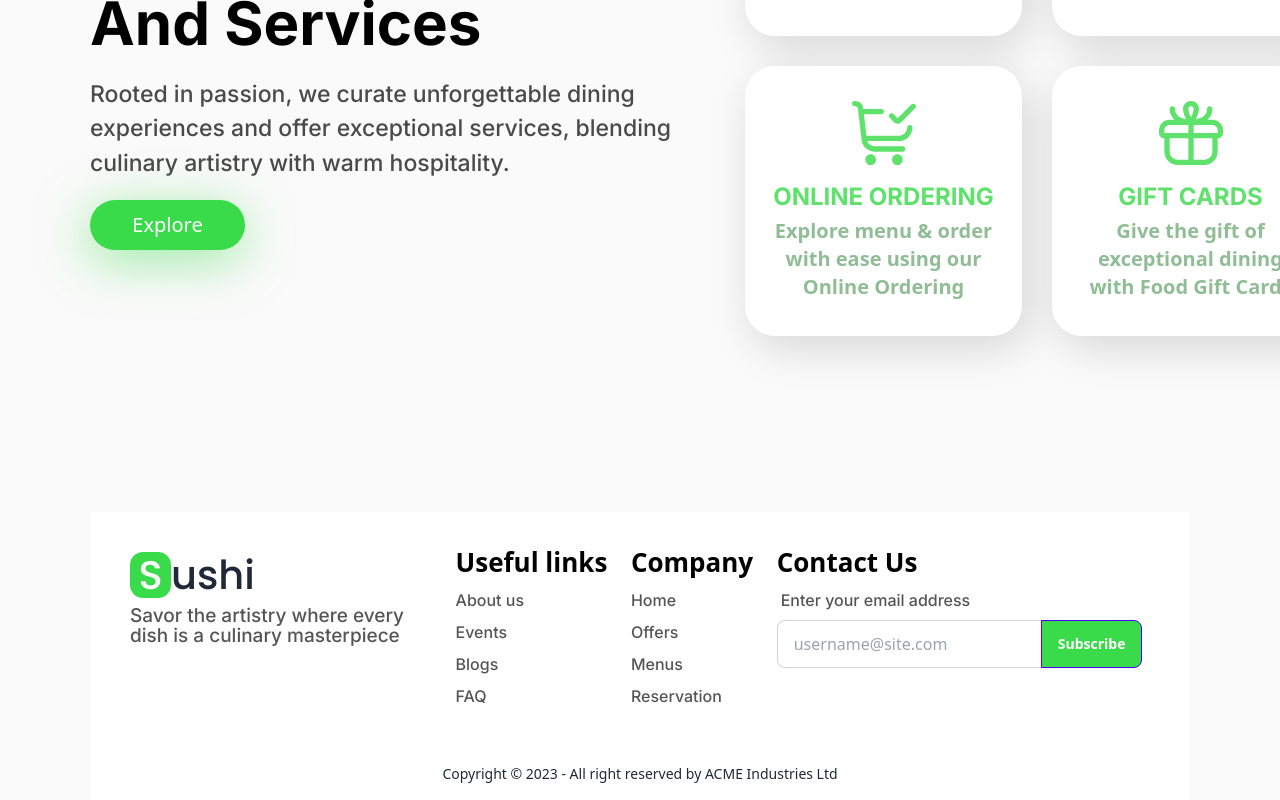
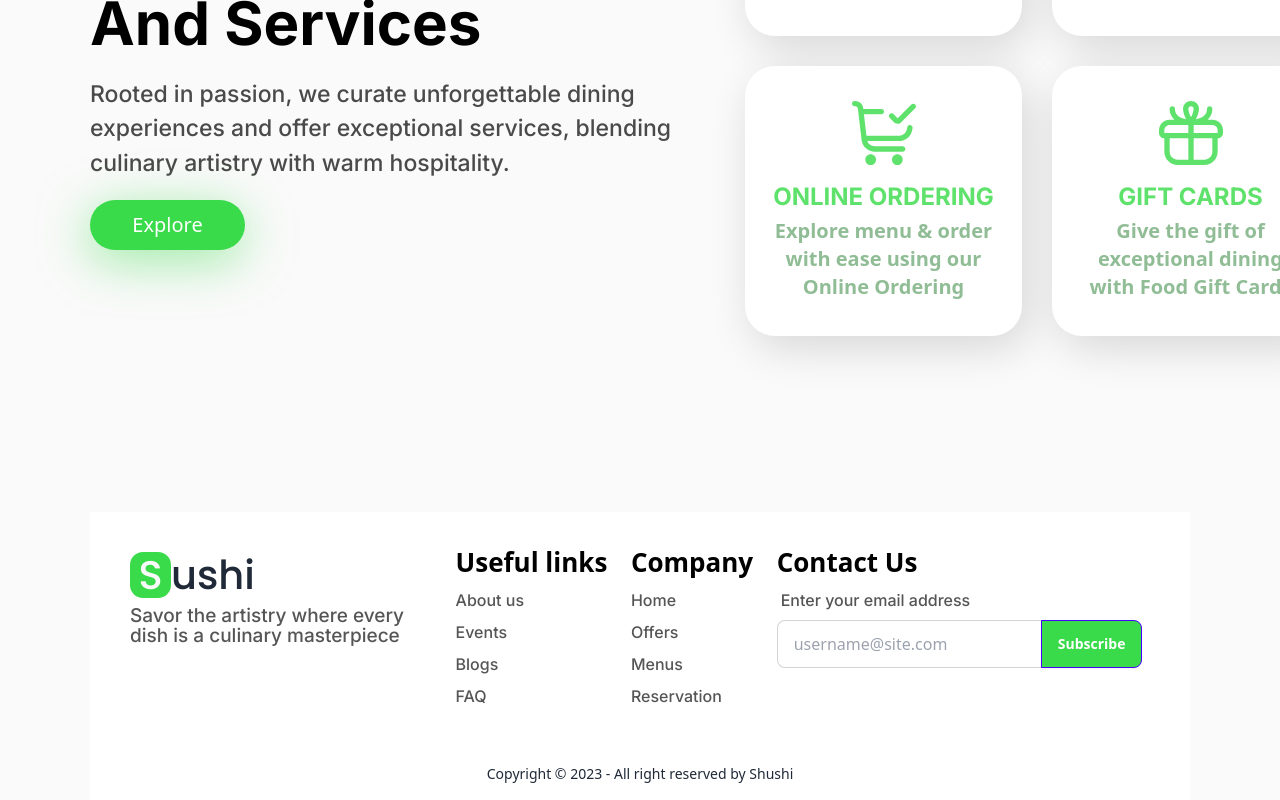
Before and after one commit to Maxwell011/sushi-experience, a React (Vite) app: page / in a window 1280 px wide. Shown: the part 3424-4224 px from the top of the page. Built offline with nearby package versions, Linux system fonts and the light colour scheme.

Commit message:
Update copyright information

```diff
--- a/src/App.tsx
+++ b/src/App.tsx
@@ -117,7 +117,7 @@ function App() {
 
         <div className='footer footer-center p-4 bg-normal-white text-base-content'>
           <aside>
-            <p className="">Copyright © 2023 - All right reserved by ACME Industries Ltd</p>
+            <p className="">Copyright © 2023 - All right reserved by Shushi</p>
           </aside>
         </div>
       </main>
```
